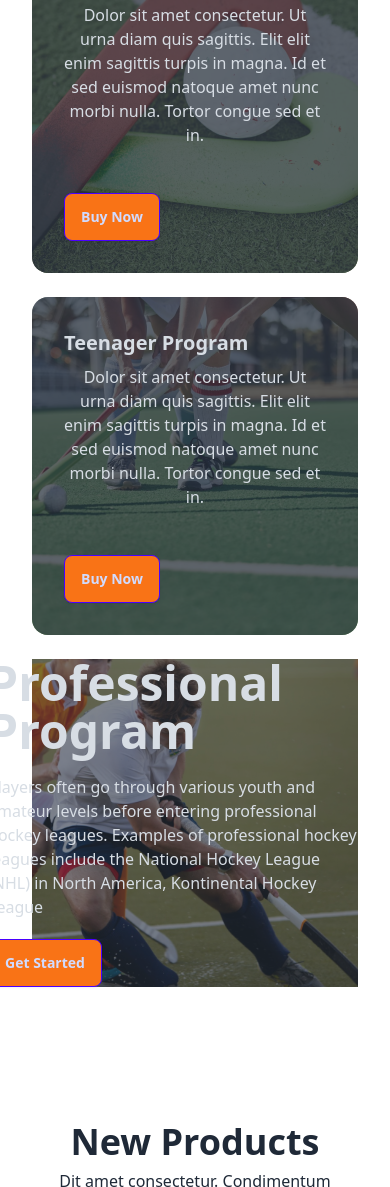
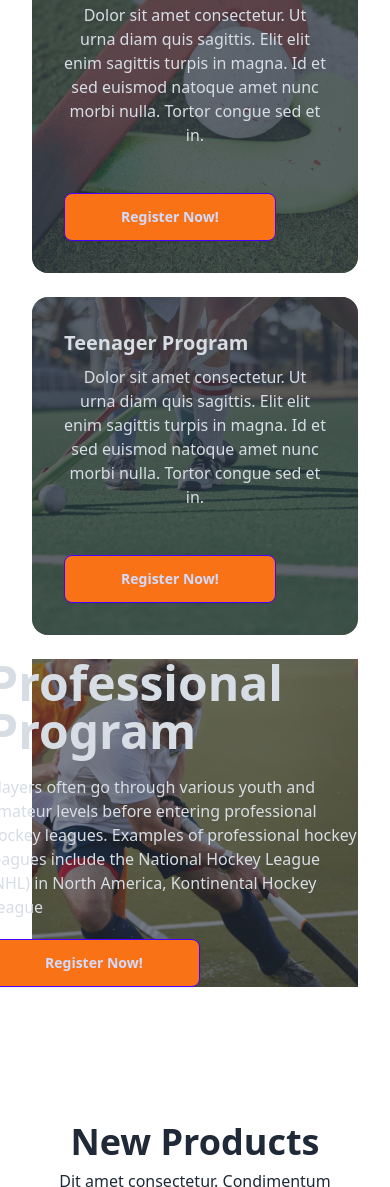
Before and after one commit to jhraju1122/Hockeys-club-project, a plain HTML site: page index.html in a window 390 px wide. Shown: the part 1876-3063 px from the top of the page. Drawn offline with nearby package versions, Linux system fonts and the light colour scheme.

Commit message:
added site responsive and update

```diff
--- a/index.html
+++ b/index.html
@@ -36,8 +36,8 @@
               <svg xmlns="http://www.w3.org/2000/svg" class="h-5 w-5" fill="none" viewBox="0 0 24 24" stroke="currentColor"><path stroke-linecap="round" stroke-linejoin="round" stroke-width="2" d="M4 6h16M4 12h8m-8 6h16" /></svg>
             </div>
             <ul tabindex="0" class="menu menu-sm dropdown-content mt-3 z-[1] p-2 shadow bg-base-100 rounded-box w-52">
+                <div><a> <span class="text-orange-600">Home</span></a></div>
 
-              <li><a>Home</a></li>
               <li><a>About</a></li>
               <li><a>Pages</a></li>
               <li><a>Blog</a></li>
@@ -162,7 +162,7 @@
       <h2 class="card-title">Junior Program</h2>
       <p class=" ">Dolor sit amet consectetur. Ut urna diam quis sagittis. Elit elit enim sagittis turpis in magna. Id et sed euismod natoque amet nunc morbi nulla. Tortor congue sed et in.</p>
       <div class="card-actions justify-start">
-        <button class="btn btn-primary bg-orange-500">Buy Now</button>
+        <button class="btn btn-primary bg-orange-500 px-14">Register Now!</button>
       </div>
     </div>
   </div>
@@ -173,7 +173,7 @@
       <h2 class="card-title">Teenager Program</h2>
       <p>Dolor sit amet consectetur. Ut urna diam quis sagittis. Elit elit enim sagittis turpis in magna. Id et sed euismod  natoque amet nunc morbi nulla. Tortor congue sed et in.</p>
       <div class="card-actions justify-start">
-        <button class="btn btn-primary bg-orange-500">Buy Now</button>
+        <button class="btn btn-primary bg-orange-500 px-14">Register Now!</button>
       </div>
     </div>
   </div>
@@ -189,7 +189,7 @@
     <div class="max-w-md">
       <h1 class="mb-5 text-5xl font-bold">Professional Program</h1>
       <p class="mb-5">Players often go through various youth and amateur levels before entering professional hockey leagues. Examples of professional hockey leagues include the National Hockey League (NHL) in North America, Kontinental Hockey League </p>
-      <button class="btn btn-primary bg-orange-500">Get Started</button>
+      <button class="btn btn-primary bg-orange-500 px-14">Register Now!</button>
     </div>
   </div>
 </div>
```
